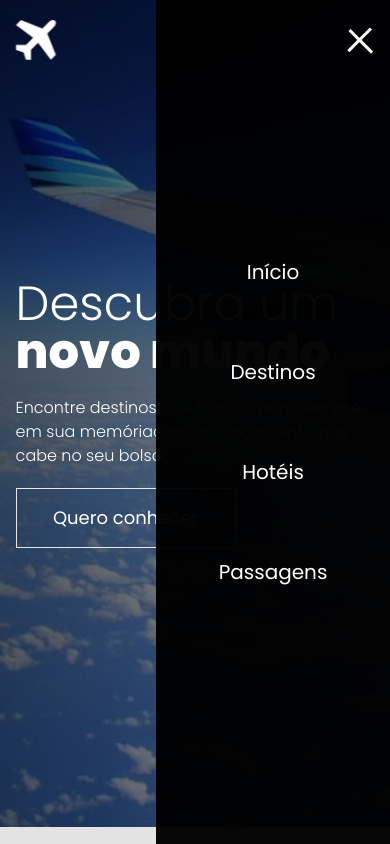
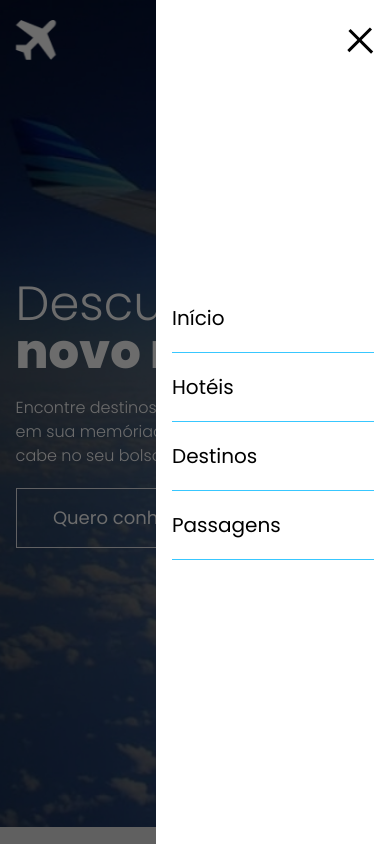
Before and after one commit to eudeda/SiteViagens, a website: page index.html in a window 390 px wide. Both pictures are taken after a click on the element 354 px from the left and 40 px from the top of the page. Shown: the top 844 px of the page. Drawn offline with nearby package versions, Linux system fonts and the light colour scheme.

Commit message:
Project done for now.

```diff
--- a/index.html
+++ b/index.html
@@ -45,14 +45,21 @@
             </div>
 
             <!-- Mobile Menu -->
-            <nav class="bg-[#000000f8] w-3/5 h-full fixed top-0 right-0 flex flex-col z-20 text-xl text-center">
+            <nav id="mob-menu" class="bg-[#ffffff] w-0 h-full fixed top-0 right-0 text-xl z-20 duration-300">
                 <ul class="flex flex-col justify-center h-full">
-                    <li><a href="#" class="block my-5 py-4 text-white">Início</a></li>
-                    <li><a href="#" class="block my-5 py-4 text-white">Destinos</a></li>
-                    <li><a href="#" class="block my-5 py-4 text-white">Hotéis</a></li>
-                    <li><a href="#" class="block my-5 py-4 text-white">Passagens</a></li>
+                    <li><a href="#" class="mob-menu-link block my-5 pl-4 text-black">Início</a></li>
+                    <div class="px-4"><div class="w-full h-[1px] bg-[#38c7ff]"></div></div> <!-- underline -->
+                    <li><a href="#" class="mob-menu-link block my-5 pl-4 text-black">Hotéis</a></li>
+                    <div class="px-4"><div class="w-full h-[1px] bg-[#38c7ff]"></div></div> <!-- underline -->
+                    <li><a href="#" class="mob-menu-link block my-5 pl-4 text-black">Destinos</a></li>
+                    <div class="px-4"><div class="w-full h-[1px] bg-[#38c7ff]"></div></div> <!-- underline -->
+                    <li><a href="#" class="mob-menu-link block my-5 pl-4 text-black">Passagens</a></li>
+                    <div class="px-4"><div class="w-full h-[1px] bg-[#38c7ff]"></div></div> <!-- underline -->
                 </ul>
             </nav>
+
+            <!-- overlay -->
+            <div id="overlay" class="fixed top-0 left-0 w-full h-full bg-[#00000093] hidden"></div>
         </div>
     </header>
 
--- a/js/mob-menu.js
+++ b/js/mob-menu.js
@@ -1,8 +1,31 @@
 const mobMenuBtn = document.querySelector('#mob-menu-btn');
 const line1 = document.querySelector('.line1');
 const line2 = document.querySelector('.line2');
+const mobMenu = document.querySelector('#mob-menu');
+const overlay = document.querySelector('#overlay');
+const mobMenuLinks = document.querySelectorAll('.mob-menu-link');
+
+const animateMenu = () => {
+    line1.classList.toggle('active1');
+    line2.classList.toggle('active2');
+};
+
+const closeMenu = () => {
+    mobMenu.classList.remove('w-3/5');
+    mobMenu.classList.add('w-0');
+    overlay.classList.add('hidden');
+    animateMenu();
+};
 
 mobMenuBtn.addEventListener('click', () => {
-    line1.classList.toggle('active1');
-    line2.classList.toggle('active2');
-})
+    animateMenu();
+    mobMenu.classList.toggle('w-0');
+    mobMenu.classList.add('w-3/5');
+    overlay.classList.toggle('hidden');
+});
+
+overlay.addEventListener('click', closeMenu);
+
+mobMenuLinks.forEach(link => {
+    link.addEventListener('click', closeMenu);
+});
--- a/tailwind.config.js
+++ b/tailwind.config.js
@@ -13,10 +13,12 @@ module.exports = {
       const newUtilities = {
         '.active1': {
           transform: 'rotate(45deg) translate(30%)',
+          'background-color': 'black'
         },
         '.active2': {
           transform: 'rotate(-45deg) translate(25%)',
           width: '2rem',
+          'background-color': 'black'
         },
       }
       addUtilities(newUtilities, ['responsive', 'hover'])
```
Also changed, not shown: css/output.css.
